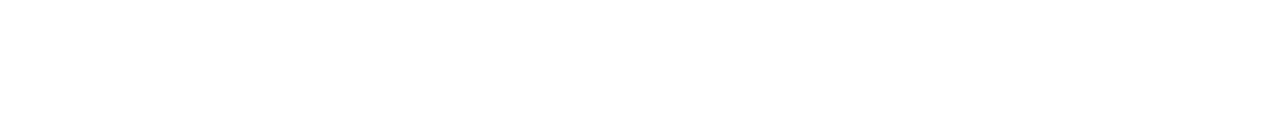
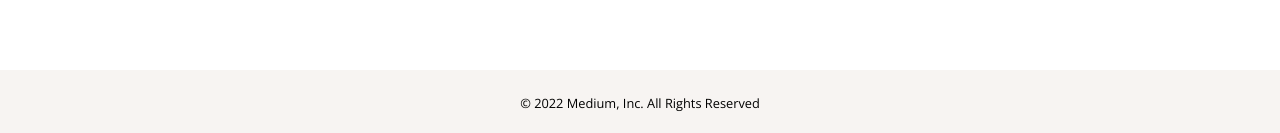
Before and after one commit to hjdesigner/medium-front, a React (Create React App) app: page / in a window 1280 px wide. Shown: the part 1506-1639 px from the top of the page. Before the commit the page ends 1576 px from the top, so only its background shows below. Built offline with nearby package versions, Linux system fonts and the light colour scheme.

Commit message:
FEATUR FOOTER
Created the footer component;
Created the tdd test for the footer component;
Added a new theme color;
Added component footer on main page;

```diff
--- /dev/null
+++ b/src/components/Footer/index.tsx
@@ -0,0 +1,12 @@
+import React from 'react';
+import * as S from './style';
+
+const Footer = () => {
+  return (
+    <S.FooterElement>
+      <S.FooterText>© 2022 Medium, Inc. All Rights Reserved</S.FooterText>
+    </S.FooterElement>
+  );
+};
+
+export default Footer;
--- /dev/null
+++ b/src/components/Footer/style.ts
@@ -0,0 +1,16 @@
+import styled, { css } from 'styled-components';
+
+export const FooterElement = styled.footer`
+  ${({ theme }) => css`
+    display: flex;
+    justify-content: center;
+    padding: ${theme.spaces.large};
+    background-color: ${theme.colors.beige};
+  `}
+`;
+export const FooterText = styled.p`
+  ${({ theme }) => css`
+    font-size: ${theme.fontSizes.fz0};
+    color: ${theme.colors.black}
+  `}
+`;
--- a/src/components/index.tsx
+++ b/src/components/index.tsx
@@ -1,3 +1,4 @@
 export { default as Header } from './Header';
 export { default as ArticleCard } from './ArticleCard';
 export { default as Button } from './Button';
+export { default as Footer } from './Footer';
--- a/src/pages/main/index.tsx
+++ b/src/pages/main/index.tsx
@@ -1,6 +1,6 @@
 import React, { Suspense } from 'react';
 import { Routes, Route } from 'react-router-dom';
-import { Header } from 'components';
+import { Footer, Header } from 'components';
 
 const HomeTemplate = React.lazy(
   () => import('pages/home'),
@@ -13,6 +13,7 @@ function Main() {
       <Routes>
         <Route path="/" element={<HomeTemplate />} />
       </Routes>
+      <Footer />
     </Suspense>
   );
 }
--- a/src/utils/theme.ts
+++ b/src/utils/theme.ts
@@ -5,6 +5,7 @@ export type themeProps = {
     blackLight: string;
     black: string;
     blue: string;
+    beige: string;
   },
   spaces: {
     small: string;
@@ -33,6 +34,7 @@ export const theme = {
     blackLight: '#54565d',
     black: '#000',
     blue: '#3f53d8',
+    beige: '#f7f4f2',
   },
   spaces: {
     small: '8px',
```
Also changed, not shown: 1 other file (tests, documents, lock files or other folders).
